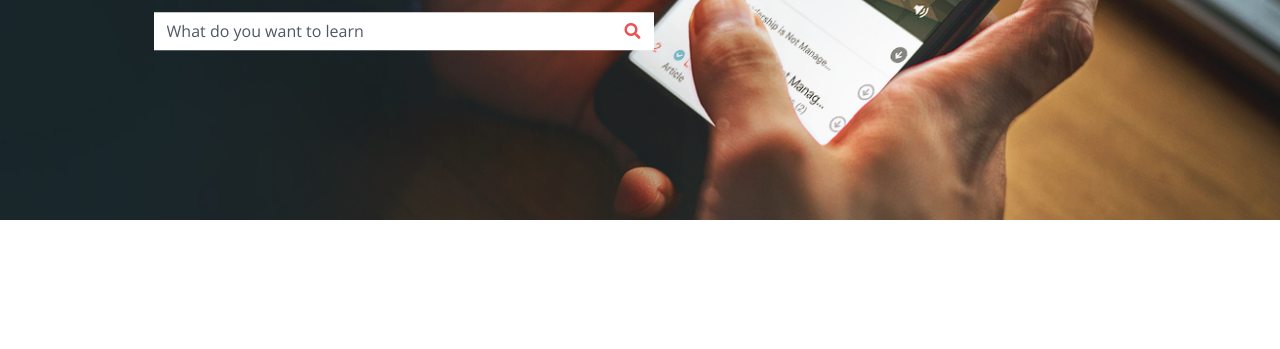
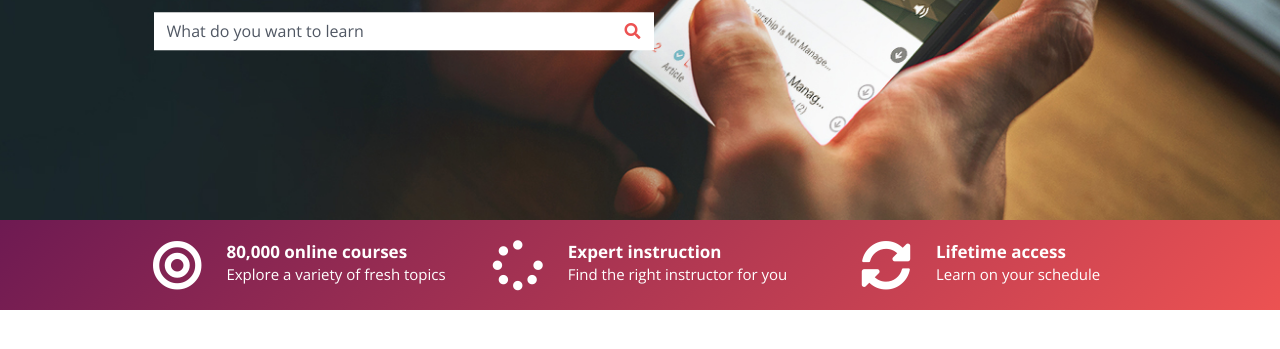
Before and after one commit to Binh510/eLearning, a plain HTML site: page index.html in a window 1280 px wide. Shown: the part 401-750 px from the top of the page. Drawn offline with nearby package versions, Linux system fonts and the light colour scheme.

Commit message:
I added the an introduction below the main banner.

```diff
--- a/index.html
+++ b/index.html
@@ -5,7 +5,7 @@
         <meta charset="UTF-8">
         <meta http-equiv="X-UA-Compatible" content="IE=edge">
         <meta name="viewport" content="width=device-width, initial-scale=1.0, shrink-to-fit=no">
-        <title>Document</title>
+        <title>Udemy's Clone</title>
 
         <!-- Font awesome -->
         <link rel="stylesheet" href="https://cdnjs.cloudflare.com/ajax/libs/font-awesome/5.15.3/css/all.min.css">
@@ -121,7 +121,47 @@
         </section>
 
         <!-- INTRO -->
-        <section class="intro"></section>
+        <section class="intro">
+            <div class="intro__content">
+                <div class="row">
+                    <div class="col-4">
+                        <div class="intro__items">
+                            <div class="intro__icon"><i class="fa fa-bullseye"></i></div>
+                            <div class="intro__details">
+                                <p>
+                                    80,000 online courses
+                                </p>
+                                <p>
+                                    Explore a variety of fresh topics
+                                </p>
+                            </div>
+                        </div>
+                    </div>
+                    <div class="col-4">
+                        <div class="intro__items">
+                            <div class="intro__icon">
+                                <i class="fa fa-spinner"></i>
+                            </div>
+                            <div class="intro__details">
+                                <p>Expert instruction</p>
+                                <p>Find the right instructor for you</p>
+                            </div>
+                        </div>
+                    </div>
+                    <div class="col-4">
+                        <div class="intro__items">
+                            <div class="intro__icon">
+                                <i class="fa fa-sync-alt"></i>
+                            </div>
+                            <div class="intro__details">
+                                <p>Lifetime access</p>
+                                <p>Learn on your schedule</p>
+                            </div>
+                        </div>
+                    </div>
+                </div>
+            </div>
+        </section>
 
         <!-- COURSES -->
         <section class="courses"></section>
--- a/sass/Helpers/_variables.scss
+++ b/sass/Helpers/_variables.scss
@@ -7,6 +7,7 @@ $color-black-light:#505763;
 $color-white-cream:#f2f3f5;
 $color-red-0:#ec5252;
 $color-red-1:#521822;
+$color-red-3:#6e1a52;
 $color-gray-0:#686f7a;
 $color-gray-1:rgba(20, 23, 28, 0.05);
 $color-gray-2:#dee2e6;
@@ -24,6 +25,7 @@ $fs-2:40px;
 $fs-3:18px;
 $fs-4:36px;
 $fs-5:24px;
+$fs-6:50px;
 
 //font-weight
 $fw-0:normal;
--- /dev/null
+++ b/sass/Layouts/_intro.scss
@@ -0,0 +1,29 @@
+.intro{
+    padding: $pd-3;
+    background: linear-gradient(-45deg,$color-red-0,$color-red-3);
+    .intro__content{
+        width: 80%;
+        margin: 0 auto;
+        .intro__items{
+            display: flex;
+            justify-content: center;
+
+        }
+        .intro__icon{
+            font-size: $fs-6;
+            color: $color-white-0;
+            margin-right: $mg-1;
+        }
+        .intro__details{
+            p{
+                margin-bottom: 0;
+                &:first-child{
+                @include styleText($color-white-0,$fs-3 - 1,$fw-2);
+                }
+                &:last-child{
+                @include styleText($color-white-0,$fs-0,$fw-0);
+                }
+            }
+        }
+    }
+}
--- a/sass/main.scss
+++ b/sass/main.scss
@@ -10,7 +10,9 @@
 
 //Layouts
 @import './Layouts/header';
+@import './Layouts/intro';
 @import './Layouts/footer';
+
 
 //Components
 @import './Components/button';
```
Also changed, not shown: css/main.css, 1 other file.
